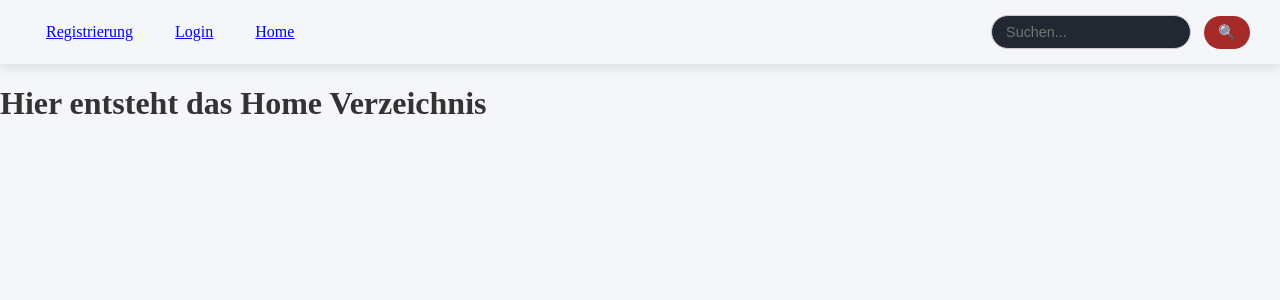
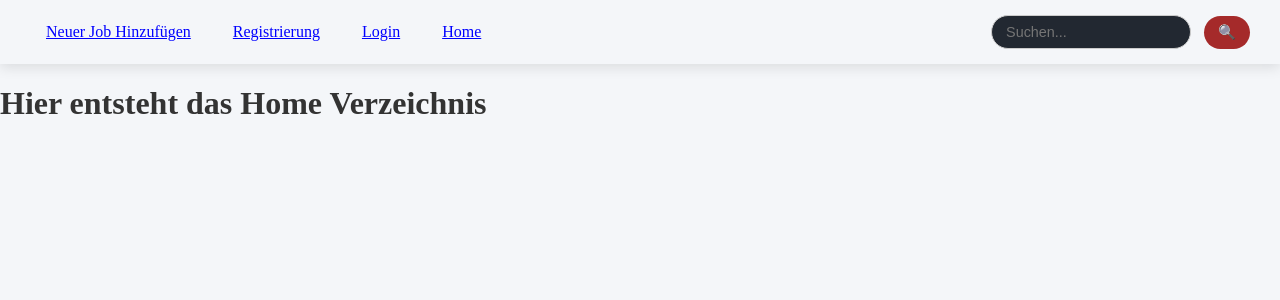
Before and after one commit to LeoKuhnZH/WISS-Praktikum-App, a React (Vite) app in the folder frontend/Praktikums_web/praktikum-web/: page / in a window 1280 px wide. Shown: the top 300 px of the page. Built offline with nearby package versions, Linux system fonts and the light colour scheme.

Commit message:
add JobAdd in App.jsx Routes

```diff
--- a/frontend/Praktikums_web/praktikum-web/src/App.jsx
+++ b/frontend/Praktikums_web/praktikum-web/src/App.jsx
@@ -6,6 +6,7 @@ import {BrowserRouter, Routes, Route, Link} from 'react-router-dom';
 import RegistrirungPage from './pages/RegistrirungPage.jsx';
 import LoginForm from './pages/Login.jsx';
 import Home from './pages/Home.jsx';
+import JobAdd from './pages/JobAdd.jsx';
 import {useState} from 'react';
 
 
@@ -25,6 +26,7 @@ function App() {
     return (
         <BrowserRouter>
             <nav className="navbar">
+                <Link to="/jobadd">Neuer Job Hinzufügen</Link>
                 <Link to="/register">Registrierung</Link>
                 <Link to="/login">Login</Link>
                 <Link to="/">Home</Link>
@@ -44,6 +46,8 @@ function App() {
 
             <Routes>
 
+                <Route path="/jobadd" element={<JobAdd/>} />
+
                 <Route path="/register" element={<RegistrirungPage/>}/>
                 <Route path="/login" element={<LoginForm/>}/>
                 <Route index="/" element={<Home/>}/>
```
